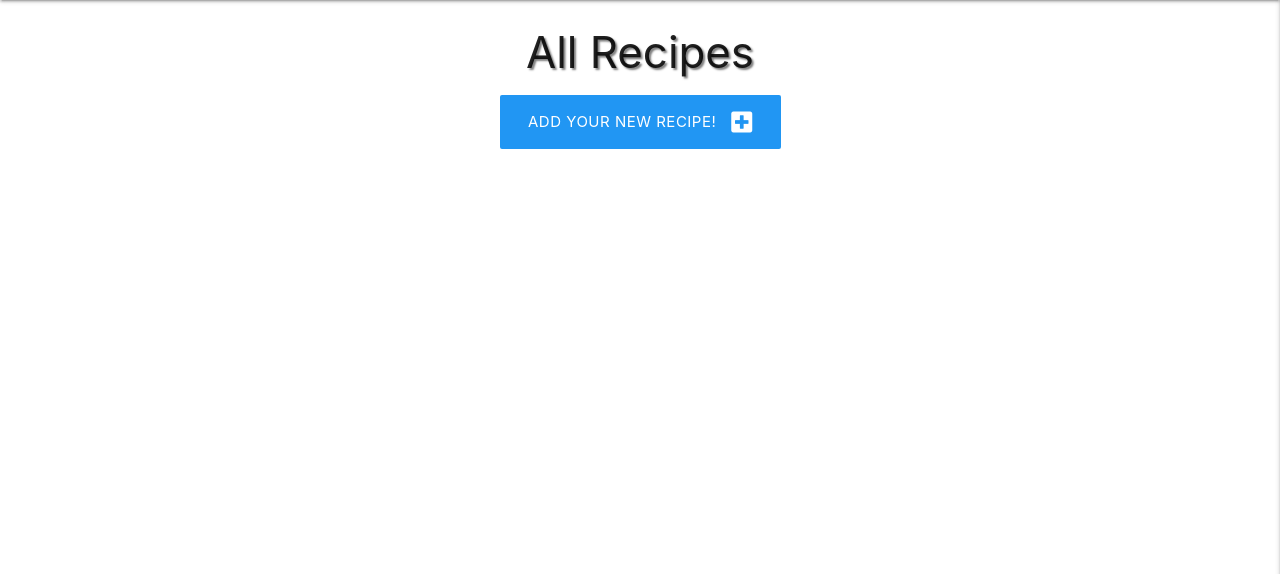
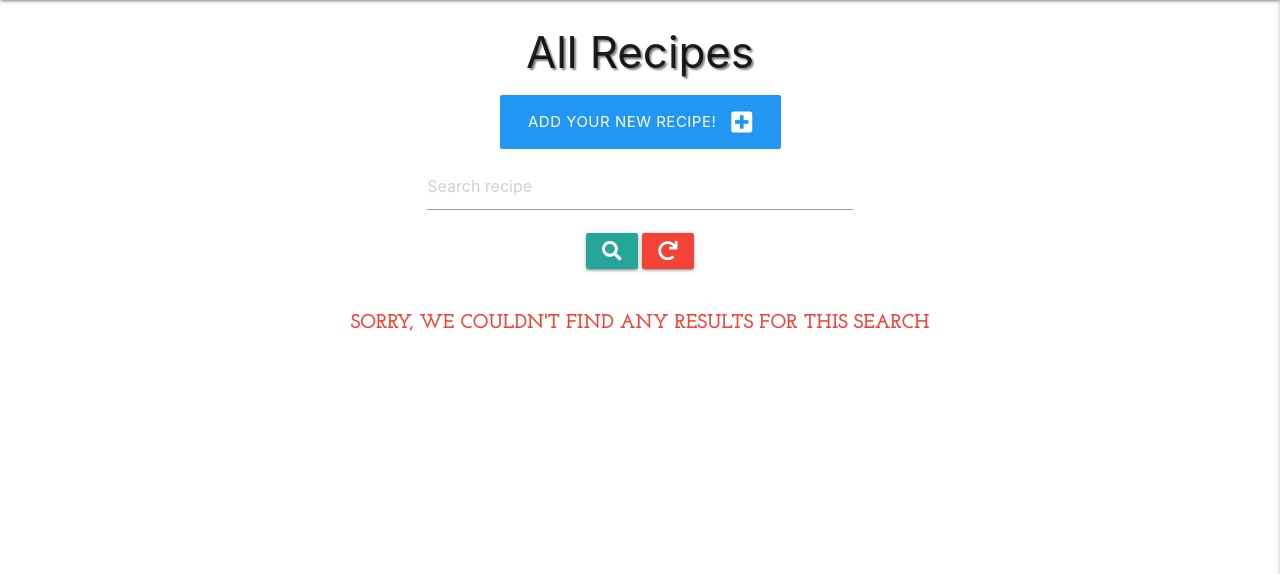
Before and after one commit to maialenz/CookBook, a Flask app: page / in a window 1280 px wide. Shown: the part 64-638 px from the top of the page. Run offline with Flask 2, Linux system fonts and the light colour scheme; data that the repository does not hold is empty; some libraries are stand-ins or nearby versions; some web fonts are replaced.

Commit message:
Add search bar and conditional to show all words to user

```diff
--- a/templates/recipes.html
+++ b/templates/recipes.html
@@ -10,7 +10,29 @@
         </a>
     </div>
 
+    <!-- Search Bar -->
+    <div class="row search-bar center-align" id="search_bar">
+    <form action="{{ url_for('search') }}" method="POST" class="col s12">
+            <div class="row center-align search-area">
+                <div class="input-field col s12 m8 l6 offset-m2 offset-l3">
+                    <input type="text" name="query" id="query" placeholder="Search recipe" minlength="3"
+                        class="validate" required>
+                    <label for="query"></label>
+                </div>
+                <div class="col s12">
+                    <button type="submit" class="btn ">
+                        <i class="fa fa-search"></i>
+                    </button>
+                    <a href="{{ url_for('get_recipes') }}" class="btn red">
+                        <i class="fas fa-redo"></i>
+                    </a>
+                </div>
+            </div>
+        </form>
+    </div>
+
     <!--iterate through recipes on db and display them in cards-->
+    {% if recipes|length > 0 %}
     <div class="row">
         {% for recipe in recipes %}
         <div class="col s12 m6">
@@ -53,5 +75,9 @@
         </div>
         {% endfor %}
     </div>
-
+    {% else %}
+        <h4 class="center-align red-text">
+            Sorry, we couldn't find any results for this search
+        </h4>
+    {% endif %}
 {% endblock %}
```
